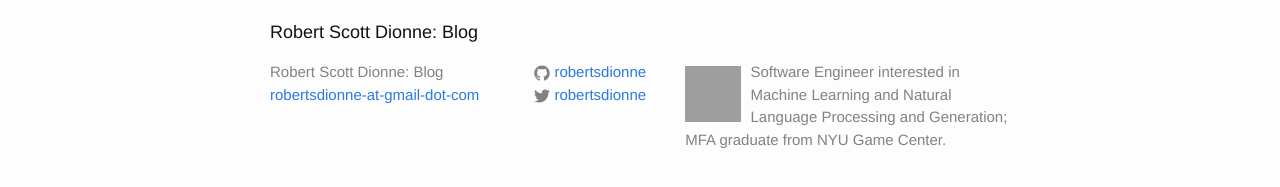
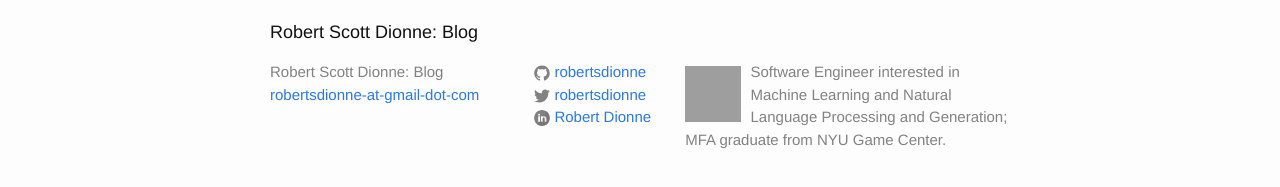
Before and after one commit to robertsdionne/robertsdionne.github.io, a Jekyll site: the page built from index.html, in a window 1280 px wide. Shown: the part 638-825 px from the top of the page. Built offline with Jekyll 4.4.1, drawn with Linux system fonts in a browser that asks for light colours; the list of posts is cut into pages by our own code; grey boxes are pictures that could not be loaded.

Commit message:
Make a linkedin icon.

```diff
--- a/_config.yml
+++ b/_config.yml
@@ -8,6 +8,8 @@
 baseurl: "" # the subpath of your site, e.g. /blog/
 url: "https://robertsdionne.github.io" # the base hostname & protocol for your site
 twitter_username: robertsdionne
+linkedin_username: robert-dionne/13/907/338
+linkedin_displayname: Robert Dionne
 github_username:  robertsdionne
 encoding: utf-8
 paginate: 2
--- a/_includes/footer.html
+++ b/_includes/footer.html
@@ -20,7 +20,7 @@
             <a href="https://github.com/{{ site.github_username }}">
               <span class="icon  icon--github">
                 <svg viewBox="0 0 16 16">
-                  <path fill="#828282" d="M7.999,0.431c-4.285,0-7.76,3.474-7.76,7.761 c0,3.428,2.223,6.337,5.307,7.363c0.388,0.071,0.53-0.168,0.53-0.374c0-0.184-0.007-0.672-0.01-1.32 c-2.159,0.469-2.614-1.04-2.614-1.04c-0.353-0.896-0.862-1.135-0.862-1.135c-0.705-0.481,0.053-0.472,0.053-0.472 c0.779,0.055,1.189,0.8,1.189,0.8c0.692,1.186,1.816,0.843,2.258,0.645c0.071-0.502,0.271-0.843,0.493-1.037 C4.86,11.425,3.049,10.76,3.049,7.786c0-0.847,0.302-1.54,0.799-2.082C3.768,5.507,3.501,4.718,3.924,3.65 c0,0,0.652-0.209,2.134,0.796C6.677,4.273,7.34,4.187,8,4.184c0.659,0.003,1.323,0.089,1.943,0.261 c1.482-1.004,2.132-0.796,2.132-0.796c0.423,1.068,0.157,1.857,0.077,2.054c0.497,0.542,0.798,1.235,0.798,2.082 c0,2.981-1.814,3.637-3.543,3.829c0.279,0.24,0.527,0.713,0.527,1.437c0,1.037-0.01,1.874-0.01,2.129 c0,0.208,0.14,0.449,0.534,0.373c3.081-1.028,5.302-3.935,5.302-7.362C15.76,3.906,12.285,0.431,7.999,0.431z"/>
+                  <path class="fill" fill="#828282" d="M7.999,0.431c-4.285,0-7.76,3.474-7.76,7.761 c0,3.428,2.223,6.337,5.307,7.363c0.388,0.071,0.53-0.168,0.53-0.374c0-0.184-0.007-0.672-0.01-1.32 c-2.159,0.469-2.614-1.04-2.614-1.04c-0.353-0.896-0.862-1.135-0.862-1.135c-0.705-0.481,0.053-0.472,0.053-0.472 c0.779,0.055,1.189,0.8,1.189,0.8c0.692,1.186,1.816,0.843,2.258,0.645c0.071-0.502,0.271-0.843,0.493-1.037 C4.86,11.425,3.049,10.76,3.049,7.786c0-0.847,0.302-1.54,0.799-2.082C3.768,5.507,3.501,4.718,3.924,3.65 c0,0,0.652-0.209,2.134,0.796C6.677,4.273,7.34,4.187,8,4.184c0.659,0.003,1.323,0.089,1.943,0.261 c1.482-1.004,2.132-0.796,2.132-0.796c0.423,1.068,0.157,1.857,0.077,2.054c0.497,0.542,0.798,1.235,0.798,2.082 c0,2.981-1.814,3.637-3.543,3.829c0.279,0.24,0.527,0.713,0.527,1.437c0,1.037-0.01,1.874-0.01,2.129 c0,0.208,0.14,0.449,0.534,0.373c3.081-1.028,5.302-3.935,5.302-7.362C15.76,3.906,12.285,0.431,7.999,0.431z"/>
                 </svg>
               </span>
 
@@ -34,12 +34,30 @@
             <a href="https://twitter.com/{{ site.twitter_username }}">
               <span class="icon  icon--twitter">
                 <svg viewBox="0 0 16 16">
-                  <path fill="#828282" d="M15.969,3.058c-0.586,0.26-1.217,0.436-1.878,0.515c0.675-0.405,1.194-1.045,1.438-1.809
+                  <path class="fill" fill="#828282" d="M15.969,3.058c-0.586,0.26-1.217,0.436-1.878,0.515c0.675-0.405,1.194-1.045,1.438-1.809
                   c-0.632,0.375-1.332,0.647-2.076,0.793c-0.596-0.636-1.446-1.033-2.387-1.033c-1.806,0-3.27,1.464-3.27,3.27 c0,0.256,0.029,0.506,0.085,0.745C5.163,5.404,2.753,4.102,1.14,2.124C0.859,2.607,0.698,3.168,0.698,3.767 c0,1.134,0.577,2.135,1.455,2.722C1.616,6.472,1.112,6.325,0.671,6.08c0,0.014,0,0.027,0,0.041c0,1.584,1.127,2.906,2.623,3.206 C3.02,9.402,2.731,9.442,2.433,9.442c-0.211,0-0.416-0.021-0.615-0.059c0.416,1.299,1.624,2.245,3.055,2.271 c-1.119,0.877-2.529,1.4-4.061,1.4c-0.264,0-0.524-0.015-0.78-0.046c1.447,0.928,3.166,1.469,5.013,1.469 c6.015,0,9.304-4.983,9.304-9.304c0-0.142-0.003-0.283-0.009-0.423C14.976,4.29,15.531,3.714,15.969,3.058z"/>
                 </svg>
               </span>
 
               <span class="username">{{ site.twitter_username }}</span>
+            </a>
+          </li>
+          {% endif %}
+
+          {% if site.linkedin_username and site.linkedin_displayname %}
+          <li>
+            <a href="https://www.linkedin.com/pub/{{ site.linkedin_username }}">
+              <span class="icon  icon--linkedin">
+                <svg viewBox="0 0 60 60" version="1.1" xmlns="http://www.w3.org/2000/svg" xmlns:xlink="http://www.w3.org/1999/xlink" xmlns:sketch="http://www.bohemiancoding.com/sketch/ns">
+                  <path class="fill" d="M0.449161376,30 C0.449161376,13.4314567 13.6795217,0 30,0 C46.3204783,0 59.5508386,13.4314567 59.5508386,30 C59.5508386,46.5685433 46.3204783,60 30,60 C13.6795217,60 0.449161376,46.5685433 0.449161376,30 Z M0.449161376,30" fill="#007BB6" sketch:type="MSShapeGroup"></path>
+                  <path d="M22.4680392,23.7098144 L15.7808366,23.7098144 L15.7808366,44.1369537 L22.4680392,44.1369537 L22.4680392,23.7098144 Z M22.4680392,23.7098144" id="Path" fill="#FFFFFF" sketch:type="MSShapeGroup"></path>
+                  <path d="M22.9084753,17.3908761 C22.8650727,15.3880081 21.4562917,13.862504 19.1686418,13.862504 C16.8809918,13.862504 15.3854057,15.3880081 15.3854057,17.3908761 C15.3854057,19.3522579 16.836788,20.9216886 19.0818366,20.9216886 L19.1245714,20.9216886 C21.4562917,20.9216886 22.9084753,19.3522579 22.9084753,17.3908761 Z M22.9084753,17.3908761" id="Path" fill="#FFFFFF" sketch:type="MSShapeGroup"></path>
+                  <path d="M46.5846502,32.4246563 C46.5846502,26.1503226 43.2856534,23.2301456 38.8851658,23.2301456 C35.3347011,23.2301456 33.7450983,25.2128128 32.8575489,26.6036896 L32.8575489,23.7103567 L26.1695449,23.7103567 C26.2576856,25.6271338 26.1695449,44.137496 26.1695449,44.137496 L32.8575489,44.137496 L32.8575489,32.7292961 C32.8575489,32.1187963 32.9009514,31.5097877 33.0777669,31.0726898 C33.5610713,29.8530458 34.6614937,28.5902885 36.5089747,28.5902885 C38.9297703,28.5902885 39.8974476,30.4634101 39.8974476,33.2084226 L39.8974476,44.1369537 L46.5843832,44.1369537 L46.5846502,32.4246563 Z M46.5846502,32.4246563" id="Path" fill="#FFFFFF" sketch:type="MSShapeGroup"></path>
+                  <path d="M59.5508386,30 C59.5508386,46.5685433 46.3204783,60 30,60 C23.9471212,60 18.3192858,58.1525134 13.6339051,54.9827754 L47.4941264,5.81941103 C54.8060245,11.2806503 59.5508386,20.0777973 59.5508386,30 Z M59.5508386,30" id="reflec" fill-opacity="0.08" fill="#000000" sketch:type="MSShapeGroup"></path>
+                </svg>
+              </span>
+
+              <span class="username">{{ site.linkedin_displayname }}</span>
             </a>
           </li>
           {% endif %}
--- a/_sass/_base.scss
+++ b/_sass/_base.scss
@@ -197,7 +197,7 @@
         height: 16px;
         vertical-align: middle;
 
-        path {
+        path.fill {
             fill: $grey-color;
         }
     }
```
